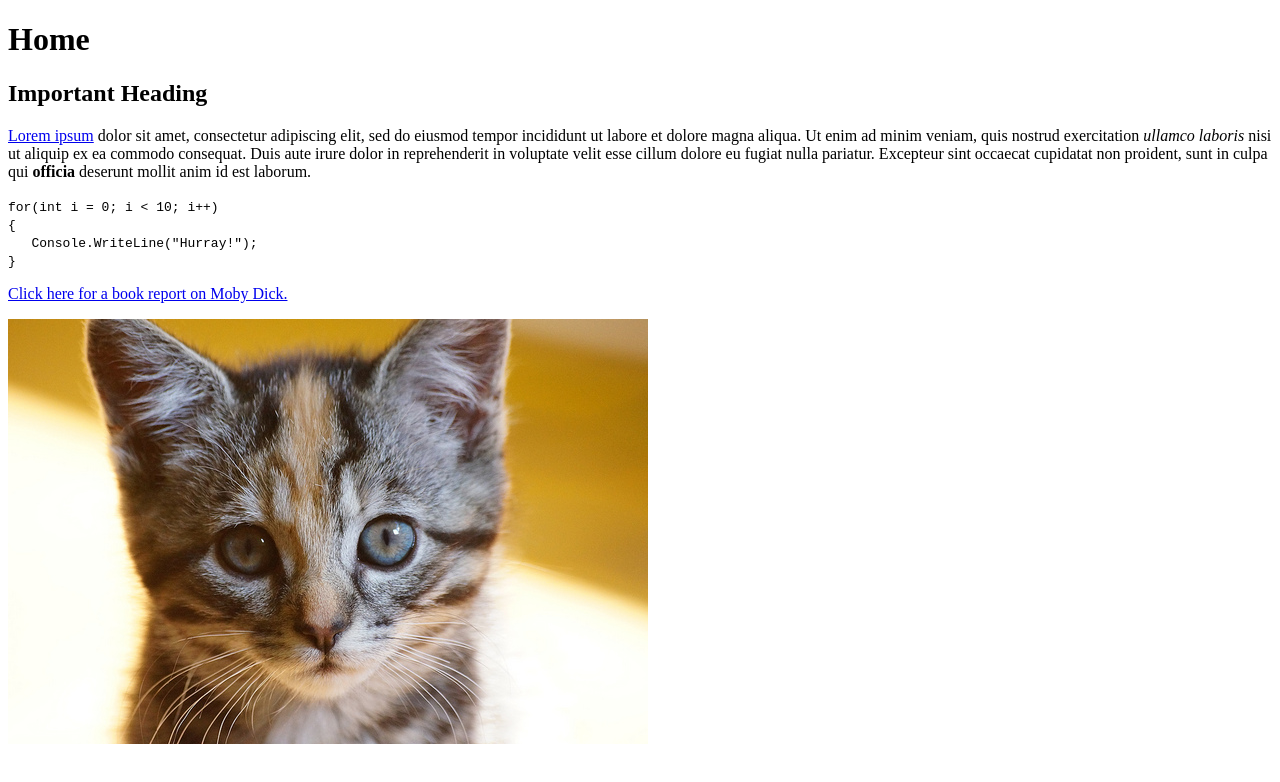
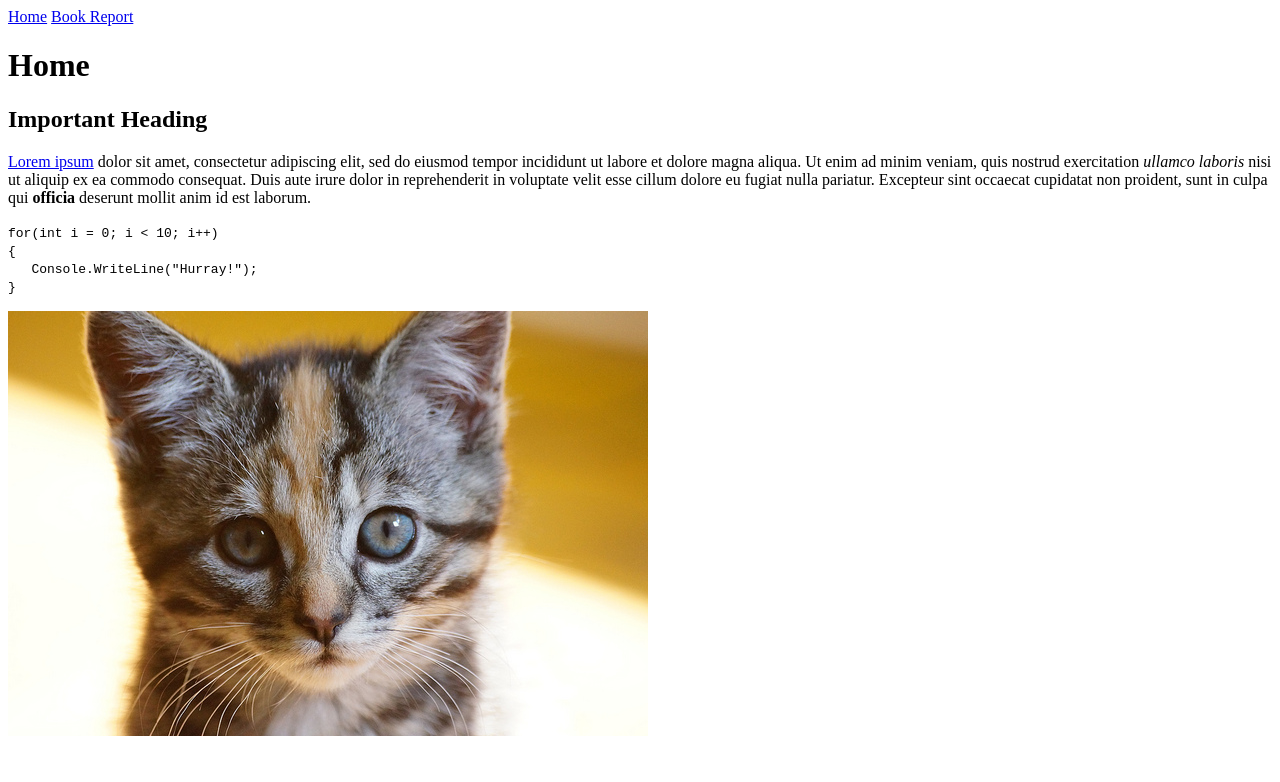
Before and after one commit to ThaBullfrog/LearnEnoughHTML-Website, a plain HTML site: page index.html in a window 1280 px wide. Drawn offline with Linux system fonts and the light colour scheme.

Commit message:
add a navigation bar

```diff
--- a/index.html
+++ b/index.html
@@ -5,6 +5,10 @@
     <meta charset="utf-8">
   </head>
   <body>
+    <div>
+      <a href="index.html">Home</a>
+      <a href="book-report.html">Book Report</a>
+    </div>
     <h1>Home</h1>
     <h2>Important Heading</h2>
     <p>
@@ -18,9 +22,6 @@
         }
       </code>
     </p>
-    <p>
-      <a href="book-report.html">Click here for a book report on Moby Dick.</a>
-    </p>
     <a href="https://www.flickr.com/photos/deborah_s_perspective/14144861329" target="_blank">
       <img src="images/kitten.jpg" alt="kitten">
     </a>
```
Also changed, not shown: book-report.html (+4 -0 lines).
